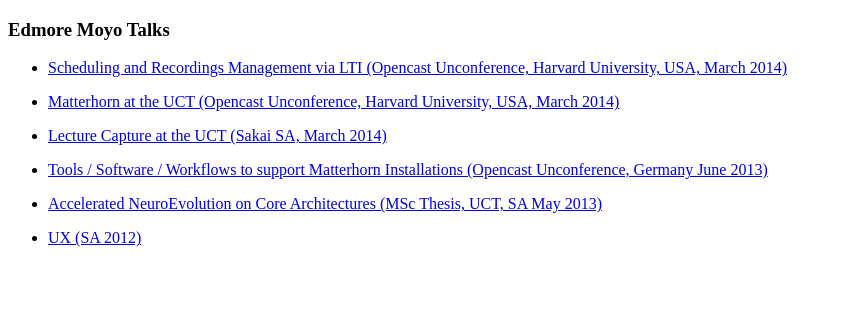
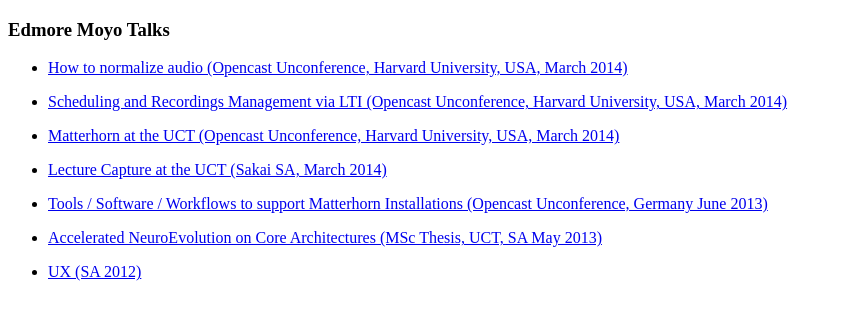
Before and after one commit to edmore/edmorepresents, a website: page public/index.html in a window 1280 px wide. Shown: the whole page, without its empty margins (0-841 px from the left). Drawn offline with Linux system fonts and the light colour scheme.

Commit message:
add link for audio normalization

```diff
--- a/public/index.html
+++ b/public/index.html
@@ -17,6 +17,9 @@
     <div>
       <section>
       <h3>Edmore Moyo Talks</h3>
+      <ul>
+        <li><a href="/slides/AudioNormalization">How to normalize audio (Opencast Unconference, Harvard University, USA, March 2014)</a></li>
+      </ul>
       <ul>
         <li><a href="/slides/UCT_LTI">Scheduling and Recordings Management via LTI (Opencast Unconference, Harvard University, USA, March 2014)</a></li>
       </ul>
```
